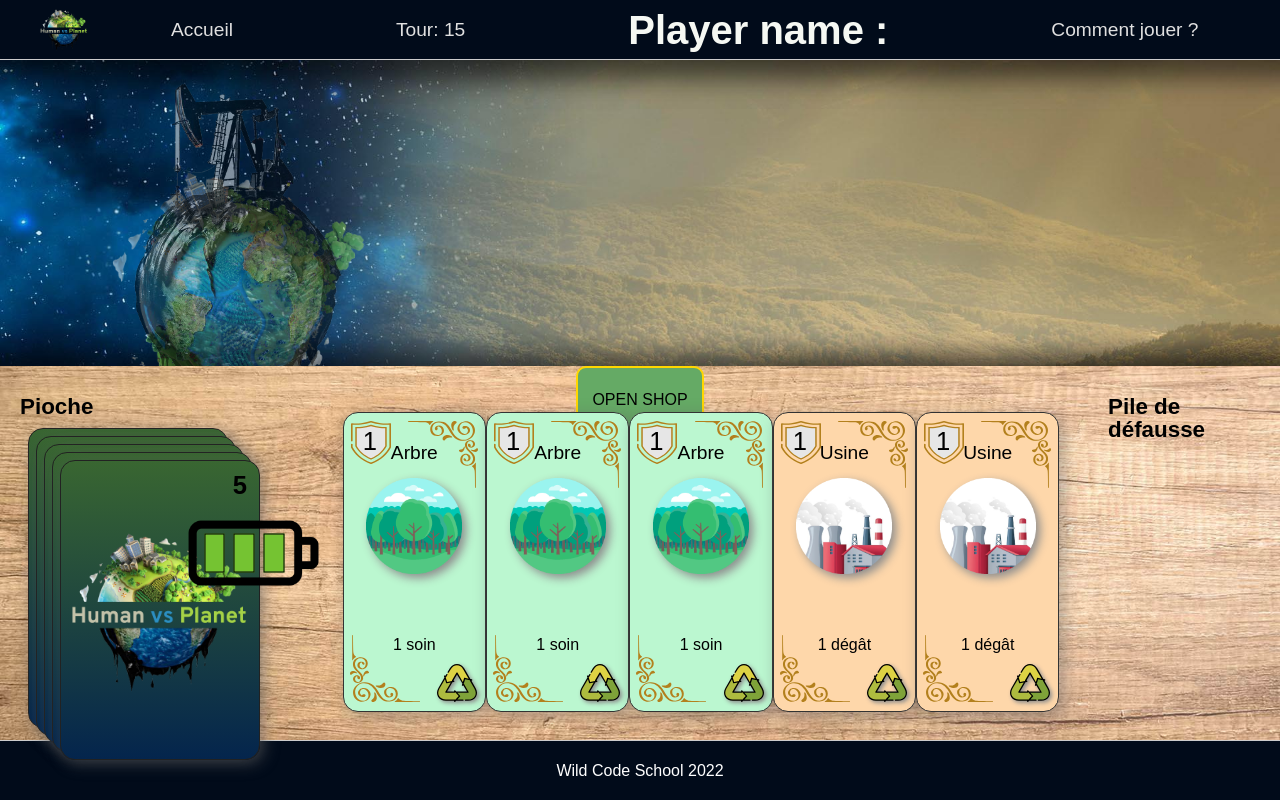
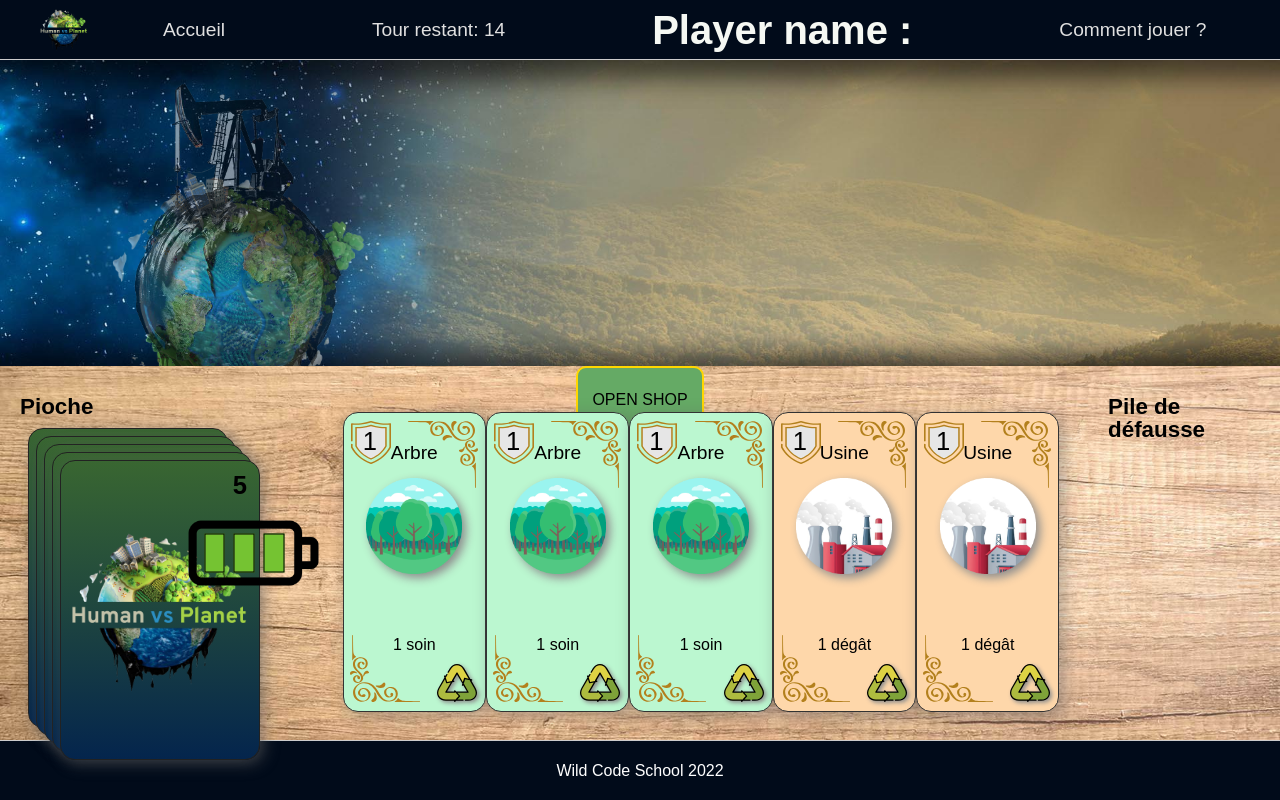
Before and after one commit to Zakari-B/WCS_First_Hackathon, a React (Create React App) app in the folder frontend/: page /Game in a window 1280 px wide. Built offline with nearby package versions, Linux system fonts and the light colour scheme.

Commit message:
Turn is displayed in the hud

```diff
--- a/frontend/src/components/Header.jsx
+++ b/frontend/src/components/Header.jsx
@@ -16,7 +16,7 @@ const Header = () => {
             <li className="navigation-name">
               <Link to="/">Accueil</Link>
             </li>
-            <li>Tour: {turn--}
+            <li>Tour restant: {turn-1}
             </li>
             <li>
               <Hud />
```
